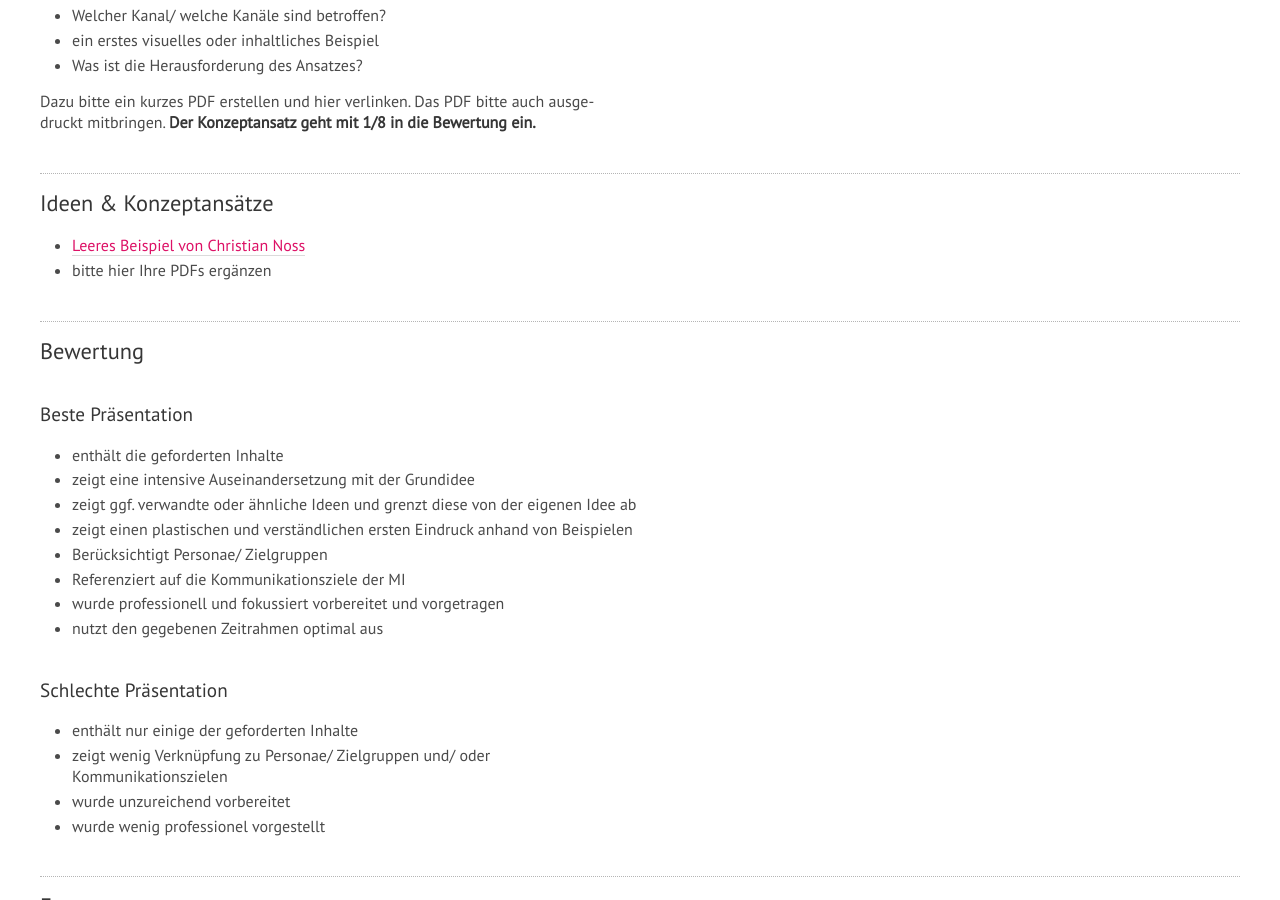
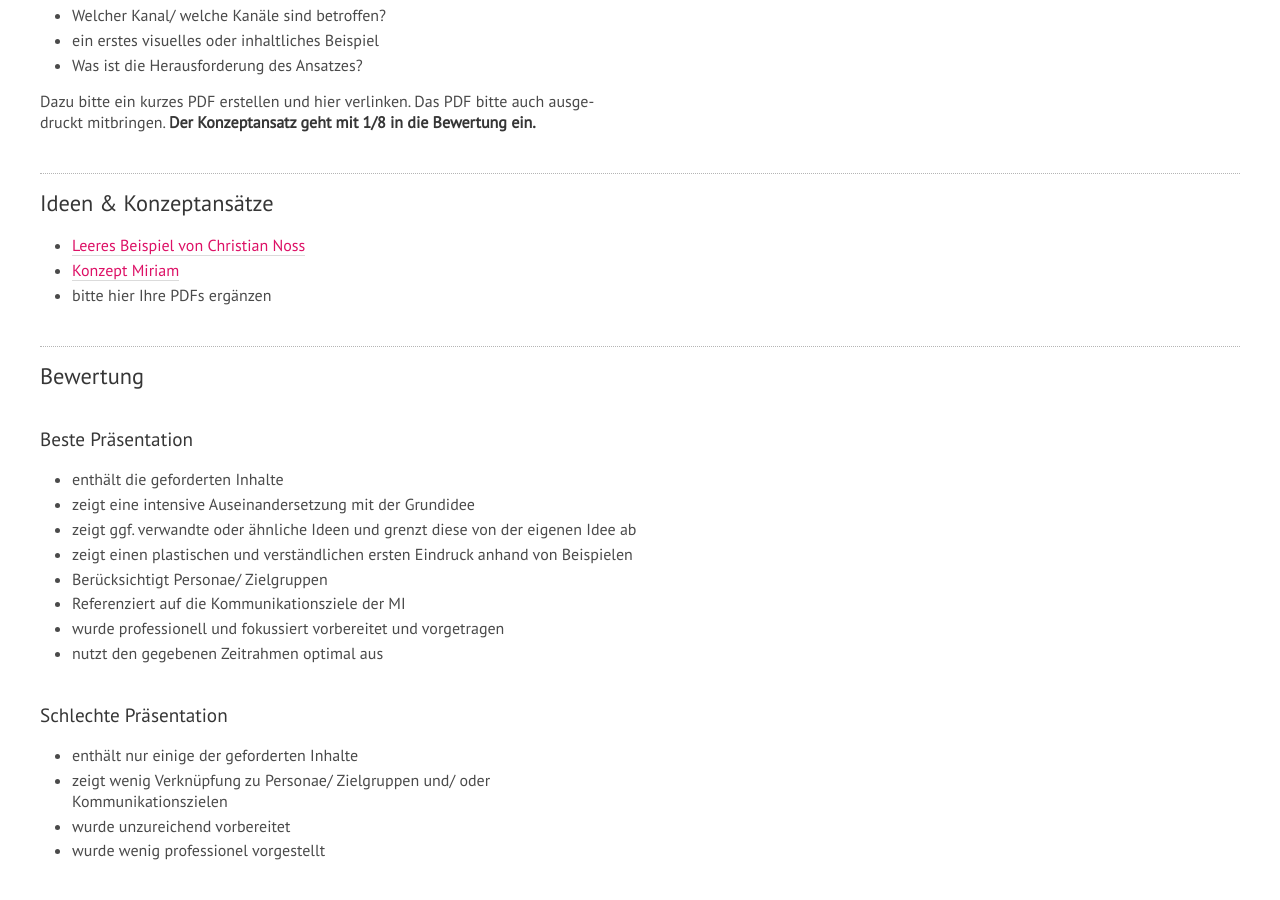
Before and after one commit to th-koeln/mi-wpf-digitale-kommunikation, a Jekyll site: the page built from _lehrveranstaltungen/fr-praesentation-ideen.md, in a window 1280 px wide and 900 px high, scrolled down 637 px. Built offline with Jekyll 4.4.1, drawn with Linux system fonts in a browser that asks for light colours; nearby versions of some CDN libraries.

Commit message:
Konzept Miriam

```diff
--- a/_lehrveranstaltungen/fr-praesentation-ideen.md
+++ b/_lehrveranstaltungen/fr-praesentation-ideen.md
@@ -25,6 +25,7 @@ Dazu bitte ein kurzes PDF erstellen und hier verlinken. Das PDF bitte auch ausge
 
 ## Ideen & Konzeptansätze
 - [Leeres Beispiel von Christian Noss](../../download/fr-praesentation-ideen.pdf)
+- [Konzept Miriam](../../download/Konzeptidee Ausarbeitung Miriam.pdf)
 - bitte hier Ihre PDFs ergänzen
 
 ## Bewertung
```
